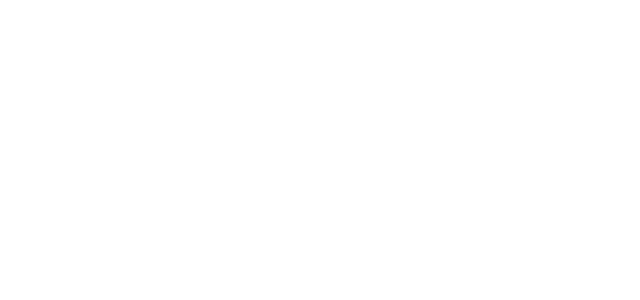
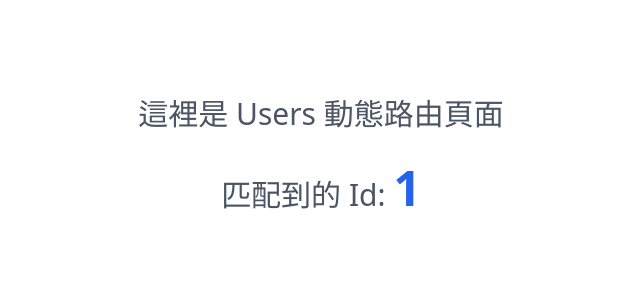
Before and after one commit to eddieciou/eddie_nuxt, a Nuxt app: page /users/1 in a window 1280 px wide. Before the commit this address had no page. Shown: the top 300 px of the page, without its empty margins (319-959 px from the left). Built offline with nearby package versions, Linux system fonts and the light colour scheme.

Commit message:
implement dynamic route

```diff
--- /dev/null
+++ b/pages/users/[id].vue
@@ -0,0 +1,11 @@
+<template>
+  <div class="bg-white py-24">
+    <div class="flex flex-col items-center">
+      <h1 class="text-3xl text-gray-600">這裡是 Users 動態路由頁面</h1>
+      <p class="my-8 text-3xl text-gray-600">
+        匹配到的 Id:
+        <span class="text-5xl font-semibold text-blue-600">{{ $route.params.id }}</span>
+      </p>
+    </div>
+  </div>
+</template>
```
